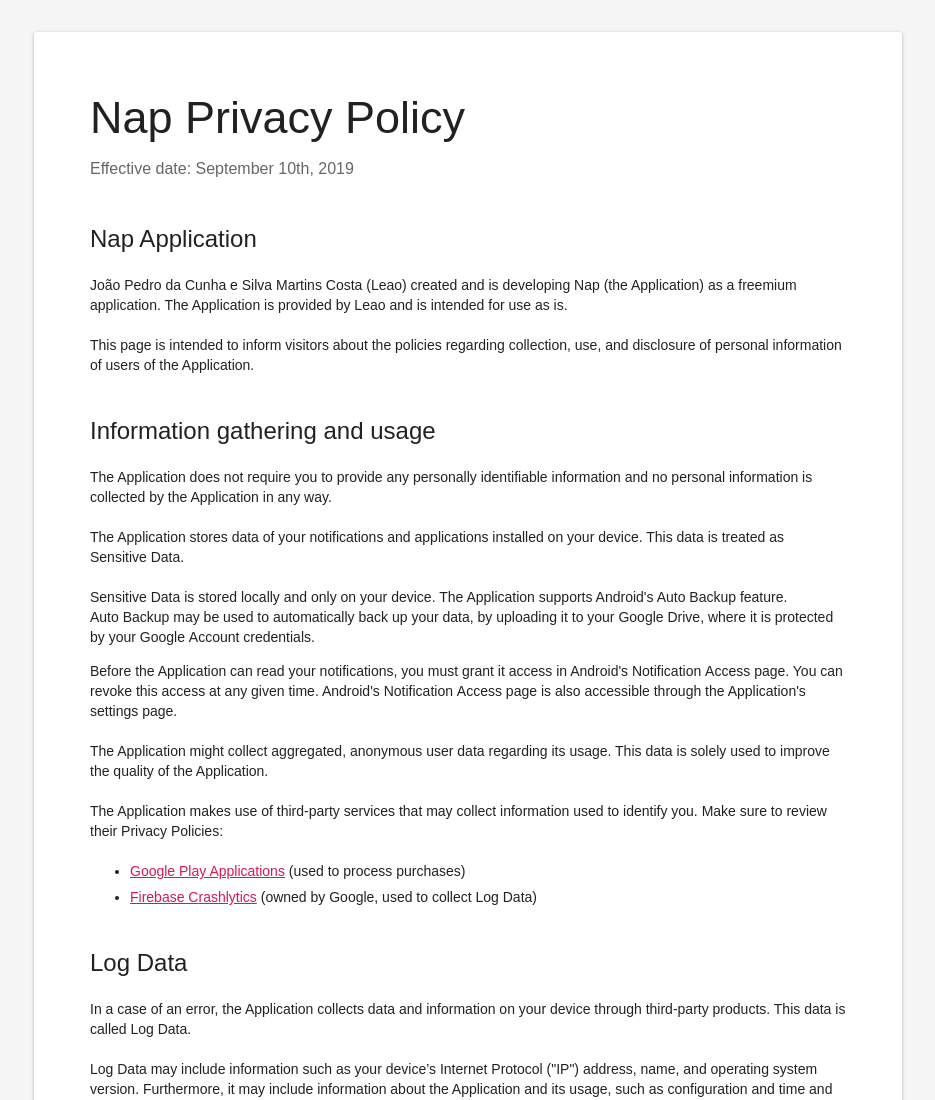
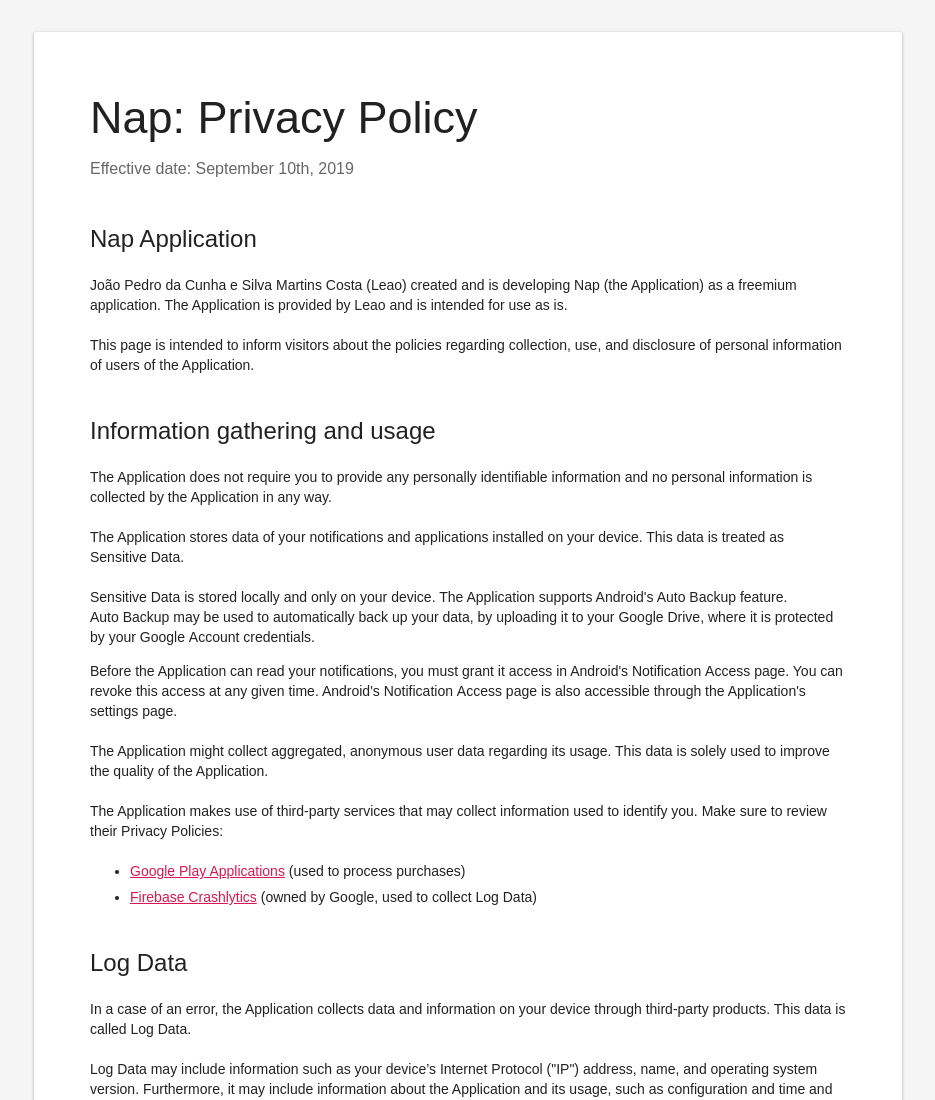
Before and after one commit to Leao/leao-web, a plain HTML site: page nap/privacy/index.html in a window 1280 px wide. Shown: the top 1100 px of the page, without its empty margins (172-1107 px from the left). Drawn offline with Linux system fonts and the light colour scheme; a web font is replaced by a local one.

Commit message:
Minor update to policy title

```diff
--- a/nap/privacy/index.html
+++ b/nap/privacy/index.html
@@ -3,16 +3,16 @@
 <head>
     <base href="/nap/privacy/" target="_blank">
     <meta charset="utf-8">
-    <meta name="description" content="Nap Privacy Policy">
+    <meta name="description" content="Nap: Privacy Policy">
     <meta name="viewport" content="width=device-width, initial-scale=1.0, minimum-scale=1.0">
-    <title>Nap Privacy Policy</title>
+    <title>Nap: Privacy Policy</title>
     <!-- Chrome on Android. -->
     <meta name="mobile-web-application-capable" content="yes">
     <link rel="icon" sizes="192x192" href="images/nap_android.png">
     <!-- Safari on iOS. -->
     <meta name="apple-mobile-web-application-capable" content="yes">
     <meta name="apple-mobile-web-application-status-bar-style" content="black">
-    <meta name="apple-mobile-web-application-title" content="Nap Privacy Policy">
+    <meta name="apple-mobile-web-application-title" content="Nap: Privacy Policy">
     <link rel="apple-touch-icon-precomposed" href="images/nap_ios.png">
     <!-- Windows 8 tile. -->
     <meta name="msapplication-TileImage" content="images/nap_windows8.png">
@@ -26,7 +26,7 @@
 <main class="main">
     <div class="container">
         <div class="content shadow-4dp">
-            <h1 class="text-display-2 text-color-primary">Nap Privacy Policy</h1>
+            <h1 class="text-display-2 text-color-primary">Nap: Privacy Policy</h1>
             <h5 class="text-subhead no-margin-top text-color-secondary">Effective date: September 10th, 2019</h5>
             <h3 class="text-headline">
                 Nap Application
@@ -131,7 +131,7 @@
             </h3>
             <p class="text-body-1">
                 If you have any questions or suggestions about this Privacy Policy, do not hesitate to contact Leao at
-                <a href="mailto:info@leao.io?subject=Feedback on Nap Privacy Policy">info@leao.io</a>.
+                <a href="mailto:info@leao.io?subject=Feedback on Nap's Privacy Policy">info@leao.io</a>.
             </p>
         </div>
     </div>
```
